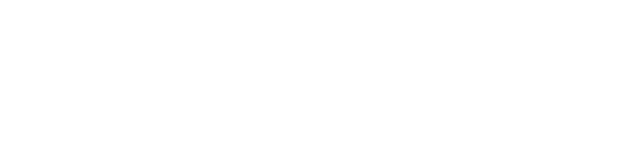
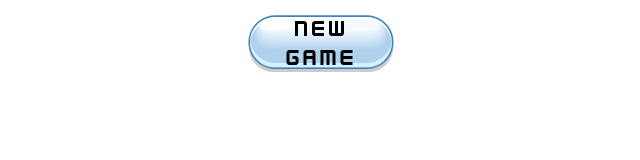
Before and after one commit to Stead08/walk-the-dog, a website built with webpack: page static/index.html in a window 1280 px wide. Shown: the whole page, without its empty margins (318-958 px from the left). Built offline with nearby package versions, Linux system fonts and the light colour scheme.

```diff
--- a/static/index.html
+++ b/static/index.html
@@ -3,9 +3,22 @@
 <head>
     <meta charset="UTF-8">
     <title>My Rust + Webpack project!</title>
+    <link rel="stylesheet" href="styles.css" type="text/css" media="screen">
 </head>
 <body>
+<main class="screen-wrapper">
+    <div class="canvas">
+        <div id="ui">
+            <button type="button">NEW GAME</button>
+        </div>
         <canvas id="canvas" tabindex="0" height="600" width="600">Your browser does not support the canvas.</canvas>
+
+    </div>
+
+
+</main>
+
+
 <script src="index.js"></script>
 </body>
 </html>
--- /dev/null
+++ b/static/styles.css
@@ -0,0 +1,41 @@
+@font-face {
+    font-family: 'Ken Future';
+    src: url("kenney_future_narrow-webfont.woff2");
+}
+
+.screen-wrapper {
+    max-width: 1080px;
+    margin: 0 auto;
+    display: flex;
+    justify-content: center;
+}
+
+
+button {
+    font-family: "Ken Future", serif;
+    background: -72px -60px url("Button.svg");
+    border: none;
+    width: 82px;
+    height: 33px;
+    transform: scale(1.8);
+
+    &:hover {
+        background: -158px -60px url("Button.svg");
+    }
+
+    &:active {
+        background: -244px -60px url("Button.svg");
+    }
+}
+
+
+#ui {
+    position: relative;
+}
+
+#ui > * {
+    position: absolute;
+    left: 0;
+    right: 0;
+    margin: 3% auto;
+}
```
Also changed, not shown: static/Button.svg (added), static/kenney_future_narrow-webfont.woff2 (added). Lines whose indentation alone changed are shown as unchanged.
